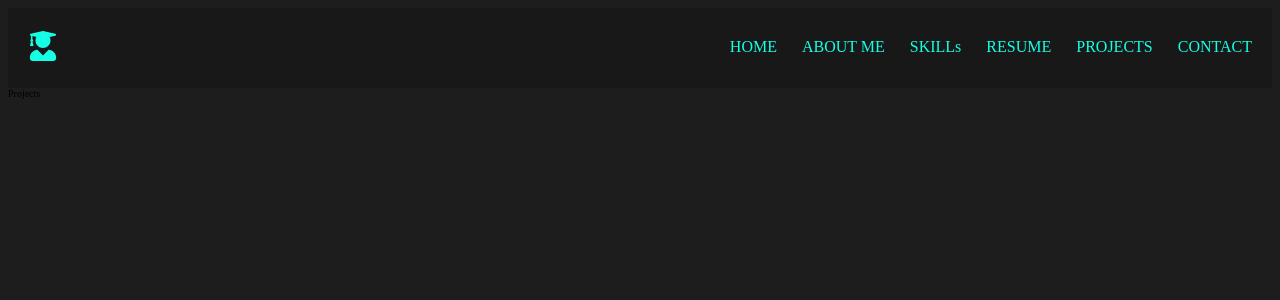
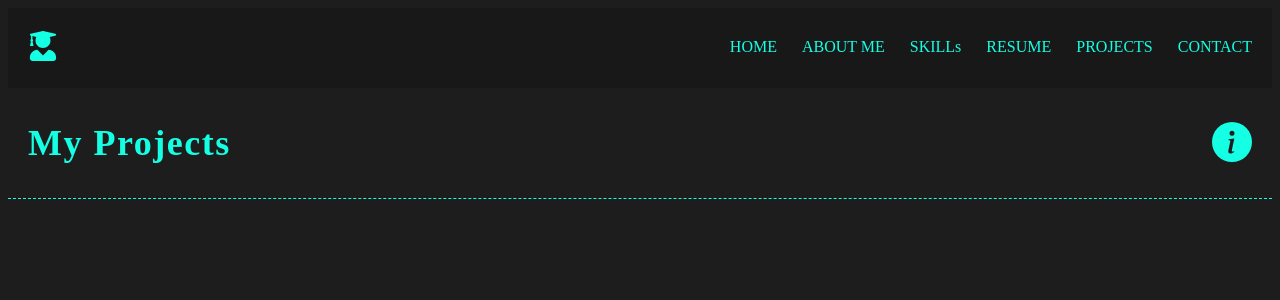
Before and after one commit to Rahulreddy4444/rahul-portfolio, a React (Create React App) app: page /projects in a window 1280 px wide. Shown: the top 300 px of the page. Built offline with nearby package versions, Linux system fonts and the light colour scheme.

Commit message:
add PageHeader component to all pages

```diff
--- a/src/components/pageHeaderContent/index.jsx
+++ b/src/components/pageHeaderContent/index.jsx
@@ -0,0 +1,14 @@
+import "./style.scss";
+
+const PageHeaderContent = (props) =>{
+    const {headerText, icon} = props;
+
+    return(
+        <div className="wrapper">
+            <h2>{headerText}</h2>
+            <span>{icon}</span>
+        </div>
+    );
+};
+
+export default PageHeaderContent;
--- a/src/components/pageHeaderContent/style.scss
+++ b/src/components/pageHeaderContent/style.scss
@@ -0,0 +1,24 @@
+
+.wrapper{
+    display: flex;
+    align-items: center;
+    padding: 20px;
+    border-bottom: 1px dashed var(--yellow-theme-main-color);
+
+    h2{
+        font-size: 36px;
+        font-weight: 600;
+        letter-spacing: 1.5px;
+        line-height: 1rem;
+        text-transform: capitalize;
+        color: var(--yellow-theme-main-color);
+        display: flex;
+        flex-grow: 1;
+    }
+
+    span{
+        svg{
+            color: var(--yellow-theme-main-color);
+        }
+    }
+}
--- a/src/pages/about/index.jsx
+++ b/src/pages/about/index.jsx
@@ -1,10 +1,12 @@
 import React from "react";
+import {BsInfoCircleFill} from "react-icons/bs";
+import PageHeaderContent from "../../components/pageHeaderContent";
 
 const About=()=>{
     return(
-        <div>
-            About Page
-        </div>
+        <section className="about" id="about">
+            <PageHeaderContent headerText = "About Me" icon = {<BsInfoCircleFill size={40}/>}/>
+        </section>
     )
 }
 
--- a/src/pages/contact/index.jsx
+++ b/src/pages/contact/index.jsx
@@ -1,9 +1,13 @@
 import React from "react";
+import {BsInfoCircleFill} from "react-icons/bs";
+import PageHeaderContent from "../../components/pageHeaderContent";
 
 const Contact=()=>{
     return(
         <div>
-           Contact Page
+           <section className="contact" id="contact">
+            <PageHeaderContent headerText = "My Contact" icon = {<BsInfoCircleFill size={40}/>}/>
+            </section>
         </div>
     )
 }
--- a/src/pages/projects/index.jsx
+++ b/src/pages/projects/index.jsx
@@ -1,9 +1,14 @@
 import React from "react";
+import {BsInfoCircleFill} from "react-icons/bs";
+import PageHeaderContent from "../../components/pageHeaderContent";
+
 
 const Projects=()=>{
     return(
         <div>
-            Projects
+            <section className="projects" id="projects">
+            <PageHeaderContent headerText = "My Projects" icon = {<BsInfoCircleFill size={40}/>}/>
+            </section>
         </div>
     )
 }
--- a/src/pages/resume/index.jsx
+++ b/src/pages/resume/index.jsx
@@ -1,9 +1,13 @@
 import React from "react";
+import {BsInfoCircleFill} from "react-icons/bs";
+import PageHeaderContent from "../../components/pageHeaderContent";
 
 const Resume=()=>{
     return(
         <div>
-           Resume
+            <section className="resume" id="resume">
+            <PageHeaderContent headerText = "My Resume" icon = {<BsInfoCircleFill size={40}/>}/>
+            </section>
         </div>
     )
 }
--- a/src/pages/skills/index.jsx
+++ b/src/pages/skills/index.jsx
@@ -1,9 +1,13 @@
 import React from "react";
+import {BsInfoCircleFill} from "react-icons/bs";
+import PageHeaderContent from "../../components/pageHeaderContent";
 
 const Skills=()=>{
     return(
         <div>
-            Skills
+            <section className="skills" id="skills">
+            <PageHeaderContent headerText = "My Skills" icon = {<BsInfoCircleFill size={40}/>}/>
+            </section>
         </div>
     )
 }
```
